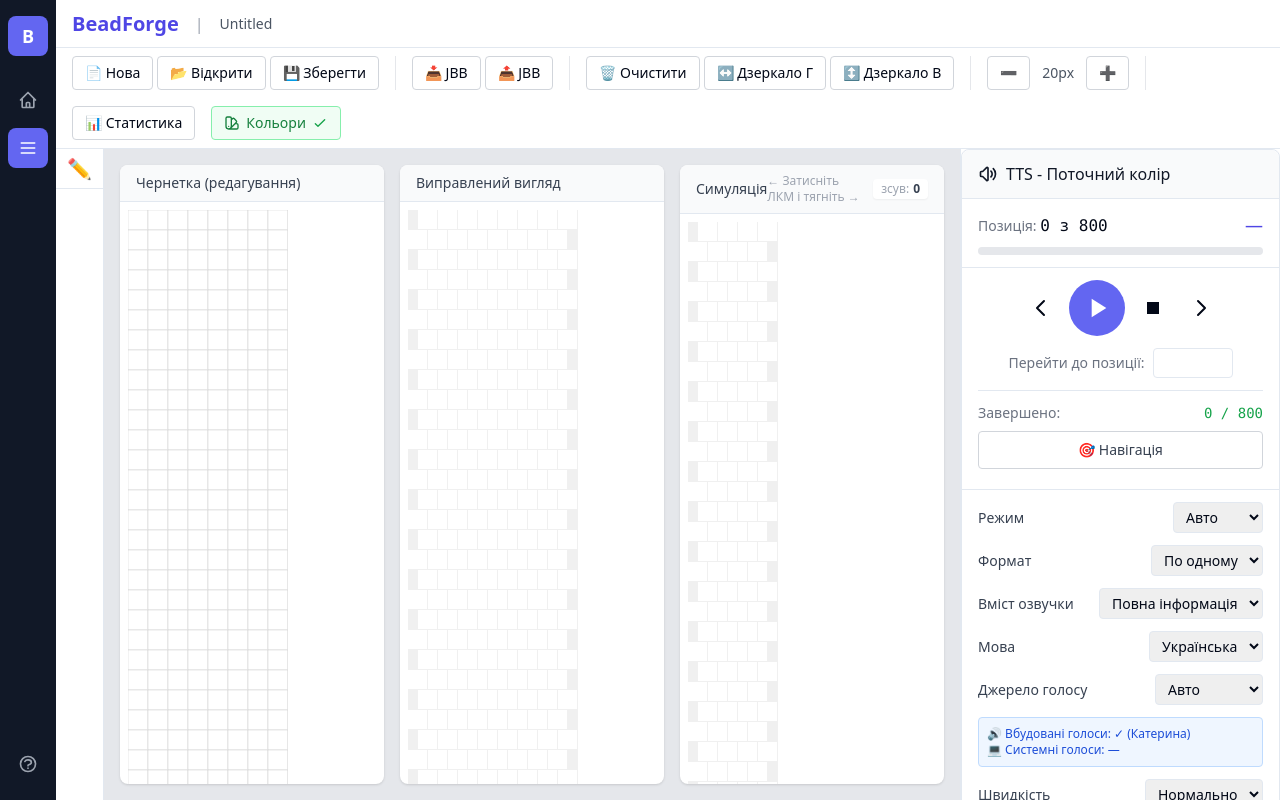
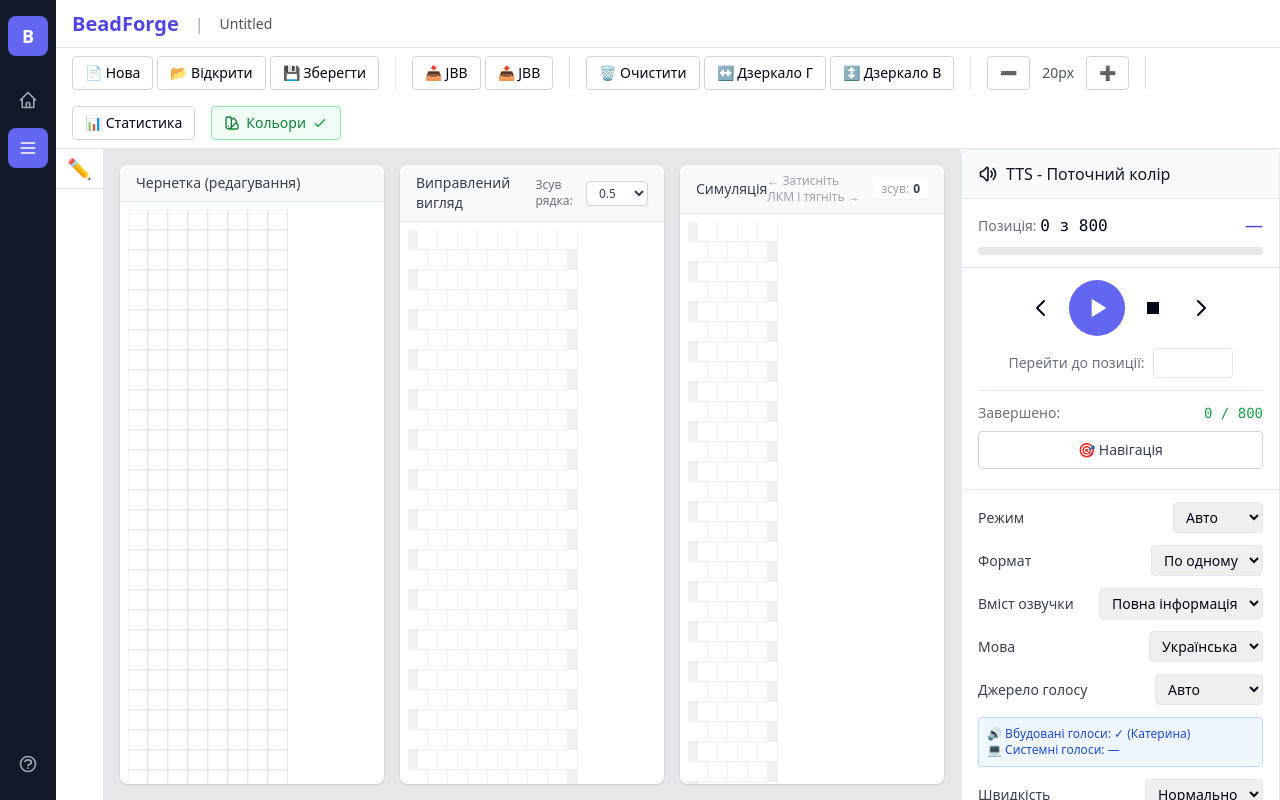
Before and after one commit to AqueGen/BeadForge, a Next.js app: page /rope in a window 1280 px wide. Built offline with nearby package versions, Linux system fonts and the light colour scheme.

Commit message:
Add brick offset functionality to Rope Editor with localStorage support, UI controls, and rendering updates.

```diff
--- a/src/app/rope/page.tsx
+++ b/src/app/rope/page.tsx
@@ -1,6 +1,6 @@
 'use client';
 
-import { useState, useCallback, useRef } from 'react';
+import { useState, useCallback, useRef, useEffect } from 'react';
 import Link from 'next/link';
 import { Navigation } from '@/components/layout/Navigation';
 import { coordinatesToPosition } from '@/lib/pattern';
@@ -102,6 +102,24 @@ export default function RopeEditorPage() {
   const [ttsNavigateTarget, setTtsNavigateTarget] = useState<number | null>(null);
   const [sidebarCollapsed, setSidebarCollapsed] = useState(true); // Default: collapsed
   const [showColorMappingPanel, setShowColorMappingPanel] = useState(false);
+  const [brickOffset, setBrickOffset] = useState(0.5); // Default: half bead shift
+
+  // Load brickOffset from localStorage on mount
+  useEffect(() => {
+    const saved = localStorage.getItem('beadforge_brick_offset');
+    if (saved !== null) {
+      const parsed = parseFloat(saved);
+      if (!isNaN(parsed)) {
+        setBrickOffset(parsed);
+      }
+    }
+  }, []);
+
+  // Save brickOffset to localStorage when it changes
+  const handleBrickOffsetChange = useCallback((offset: number) => {
+    setBrickOffset(offset);
+    localStorage.setItem('beadforge_brick_offset', String(offset));
+  }, []);
 
   // Color mapping hook
   const colorMapping = useColorMapping(pattern);
@@ -402,6 +420,8 @@ export default function RopeEditorPage() {
             pattern={pattern}
             zoom={zoom}
             viewType="corrected"
+            brickOffset={brickOffset}
+            onBrickOffsetChange={handleBrickOffsetChange}
             onBeadClick={handleBeadClick}
             onBeadDrag={handleBeadDrag}
             scrollContainerRef={correctedScrollRef}
@@ -415,6 +435,7 @@ export default function RopeEditorPage() {
             viewType="simulation"
             shift={shift}
             onShiftChange={setShift}
+            brickOffset={brickOffset}
             scrollContainerRef={simulationScrollRef}
             onScroll={(top, left) => handleSyncScroll(top, left, 'simulation')}
           />
@@ -455,6 +476,7 @@ export default function RopeEditorPage() {
         onSetTTSMode={colorMapping.setTTSMode}
         getColorCount={colorMapping.getColorCount}
         totalBeadCount={colorMapping.totalBeadCount}
+        duplicateIndices={colorMapping.duplicateMappingIndices}
       />
       </div>
     </div>
--- a/src/components/editor/CanvasPanel.tsx
+++ b/src/components/editor/CanvasPanel.tsx
@@ -6,6 +6,13 @@ import { SKIP_COLOR_INDEX } from '@/types';
 import { colorToRgba } from '@/lib/utils';
 import { positionToCoordinates, getUsedHeight } from '@/lib/pattern';
 
+// Available brick offset values (matching reference site)
+export const BRICK_OFFSET_VALUES = [
+  -0.5, -0.1, 0.1, 0.12, 0.15, 0.17, 0.2, 0.22, 0.25, 0.27,
+  0.3, 0.32, 0.35, 0.37, 0.4, 0.42, 0.45, 0.47, 0.5, 0.52,
+  0.55, 0.57, 0.6, 0.62, 0.65, 0.67, 0.7, 0.72, 0.75, 0.77, 0.8
+];
+
 interface CanvasPanelProps {
   title: string;
   pattern: BeadPattern;
@@ -13,6 +20,9 @@ interface CanvasPanelProps {
   viewType: ViewType;
   shift?: number;
   onShiftChange?: (shift: number) => void;
+  /** Brick offset for corrected/simulation views (0.5 = half bead shift) */
+  brickOffset?: number;
+  onBrickOffsetChange?: (offset: number) => void;
   onBeadClick?: (x: number, y: number) => void;
   onBeadDrag?: (x: number, y: number) => void;
   highlightedBeads?: HighlightedBeads | null;
@@ -29,6 +39,8 @@ export const CanvasPanel: FC<CanvasPanelProps> = ({
   viewType,
   shift = 0,
   onShiftChange,
+  brickOffset = 0.5,
+  onBrickOffsetChange,
   onBeadClick,
   onBeadDrag,
   highlightedBeads,
@@ -71,11 +83,12 @@ export const CanvasPanel: FC<CanvasPanelProps> = ({
       canvasWidth = pattern.width * zoom;
       canvasHeight = pattern.height * zoom;
     } else if (viewType === 'corrected') {
-      canvasWidth = (pattern.width + 0.5) * zoom;
+      // Canvas width depends on brick offset (need extra space for shifted rows)
+      canvasWidth = (pattern.width + Math.abs(brickOffset)) * zoom;
       canvasHeight = pattern.height * zoom;
     } else {
       // simulation
-      canvasWidth = (Math.ceil(pattern.width / 2) + 0.5) * zoom;
+      canvasWidth = (Math.ceil(pattern.width / 2) + Math.abs(brickOffset)) * zoom;
       canvasHeight = pattern.height * zoom;
     }
 
@@ -98,11 +111,11 @@ export const CanvasPanel: FC<CanvasPanelProps> = ({
         renderHighlights(ctx, highlightedBeads, pattern.height, zoom);
       }
     } else if (viewType === 'corrected') {
-      renderCorrected(ctx, pattern, zoom);
+      renderCorrected(ctx, pattern, zoom, brickOffset);
     } else {
-      renderSimulation(ctx, pattern, zoom, shift);
+      renderSimulation(ctx, pattern, zoom, shift, brickOffset);
     }
-  }, [pattern, zoom, viewType, shift, highlightedBeads, completedBeads]);
+  }, [pattern, zoom, viewType, shift, brickOffset, highlightedBeads, completedBeads]);
 
   const getGridPosition = useCallback(
     (e: React.MouseEvent<HTMLCanvasElement>) => {
@@ -122,8 +135,8 @@ export const CanvasPanel: FC<CanvasPanelProps> = ({
       // For corrected view, account for brick offset on odd rows
       let adjustedPixelX = pixelX;
       if (viewType === 'corrected' && y >= 0 && y < pattern.height) {
-        // Odd rows are shifted right by half a bead
-        const dx = y % 2 === 1 ? zoom / 2 : 0;
+        // Odd rows are shifted by brickOffset
+        const dx = y % 2 === 1 ? zoom * brickOffset : 0;
         adjustedPixelX = pixelX - dx;
       }
 
@@ -135,7 +148,7 @@ export const CanvasPanel: FC<CanvasPanelProps> = ({
 
       return { x, y };
     },
-    [zoom, pattern.width, pattern.height, viewType]
+    [zoom, pattern.width, pattern.height, viewType, brickOffset]
   );
 
   const handleMouseDown = useCallback(
@@ -193,6 +206,22 @@ export const CanvasPanel: FC<CanvasPanelProps> = ({
       <div className="border-b bg-gray-50 px-4 py-2">
         <div className="flex items-center justify-between">
           <h4 className="text-sm font-medium text-gray-700">{title}</h4>
+          {viewType === 'corrected' && onBrickOffsetChange && (
+            <div className="flex items-center gap-2">
+              <span className="text-xs text-gray-500">Зсув рядка:</span>
+              <select
+                value={brickOffset}
+                onChange={(e) => onBrickOffsetChange(parseFloat(e.target.value))}
+                className="rounded border border-gray-300 bg-white px-2 py-0.5 text-xs text-gray-700 shadow-sm focus:border-blue-500 focus:outline-none focus:ring-1 focus:ring-blue-500"
+              >
+                {BRICK_OFFSET_VALUES.map((val) => (
+                  <option key={val} value={val}>
+                    {val}
+                  </option>
+                ))}
+              </select>
+            </div>
+          )}
           {viewType === 'simulation' && onShiftChange && (
             <div className="flex items-center gap-3">
               <span className="text-xs text-gray-400">← Затисніть ЛКМ і тягніть →</span>
@@ -307,10 +336,11 @@ function renderDraft(
 function renderCorrected(
   ctx: CanvasRenderingContext2D,
   pattern: BeadPattern,
-  zoom: number
+  zoom: number,
+  brickOffset: number
 ) {
   for (let y = 0; y < pattern.height; y++) {
-    const dx = y % 2 === 1 ? zoom / 2 : 0;
+    const dx = y % 2 === 1 ? zoom * brickOffset : 0;
 
     for (let x = 0; x < pattern.width; x++) {
       const colorIndex = pattern.field[y * pattern.width + x];
@@ -333,13 +363,14 @@ function renderSimulation(
   ctx: CanvasRenderingContext2D,
   pattern: BeadPattern,
   zoom: number,
-  shift: number
+  shift: number,
+  brickOffset: number
 ) {
   const visibleWidth = Math.ceil(pattern.width / 2);
 
   for (let y = 0; y < pattern.height; y++) {
     // Brick offset based on row, same as corrected view
-    const dx = y % 2 === 1 ? zoom / 2 : 0;
+    const dx = y % 2 === 1 ? zoom * brickOffset : 0;
 
     for (let x = 0; x < pattern.width; x++) {
       // Apply shift as horizontal rotation (wrapping around the tube)
--- a/src/components/editor/ColorMappingPanel.tsx
+++ b/src/components/editor/ColorMappingPanel.tsx
@@ -35,15 +35,18 @@ interface ColorMappingPanelProps {
   getColorCount: (originalIndex: number) => number;
   /** Total bead count */
   totalBeadCount?: number;
+  /** Indices of colors that have duplicate TTS mappings */
+  duplicateIndices?: number[];
 }
 
 /** Single color mapping row */
 const ColorMappingRow: FC<{
   mapping: ColorMapping;
   beadCount: number;
+  isDuplicate: boolean;
   onUpdate: (mappedColorIndex: number, modifiers: ColorModifiers) => void;
   onReset: () => void;
-}> = ({ mapping, beadCount, onUpdate, onReset }) => {
+}> = ({ mapping, beadCount, isDuplicate, onUpdate, onReset }) => {
   const [expanded, setExpanded] = useState(false);
   const voicedColor = getVoicedColor(mapping.mappedColorIndex);
 
@@ -75,15 +78,25 @@ const ColorMappingRow: FC<{
   const originalColorStyle = `rgb(${r}, ${g}, ${b})`;
 
   return (
-    <div className="border rounded-lg p-3 bg-white">
+    <div className={`border rounded-lg p-3 bg-white ${isDuplicate ? 'border-orange-400 border-2' : ''}`}>
       {/* Main row */}
       <div className="flex items-center gap-3">
-        {/* Original color swatch */}
-        <div
-          className="w-8 h-8 rounded border border-gray-300 shrink-0"
-          style={{ backgroundColor: originalColorStyle }}
-          title={`RGB(${r}, ${g}, ${b})`}
-        />
+        {/* Original color swatch with duplicate warning */}
+        <div className="relative shrink-0">
+          <div
+            className="w-8 h-8 rounded border border-gray-300"
+            style={{ backgroundColor: originalColorStyle }}
+            title={`RGB(${r}, ${g}, ${b})`}
+          />
+          {isDuplicate && (
+            <div
+              className="absolute -top-1 -right-1 w-4 h-4 bg-orange-500 rounded-full flex items-center justify-center"
+              title="Дублікат: інший колір має таку ж озвучку"
+            >
+              <span className="text-white text-[10px] font-bold">!</span>
+            </div>
+          )}
+        </div>
 
         {/* Bead count */}
         <span className="text-xs text-gray-500 w-16 shrink-0">
@@ -297,6 +310,7 @@ export const ColorMappingPanel: FC<ColorMappingPanelProps> = ({
   onSetTTSMode,
   getColorCount,
   totalBeadCount,
+  duplicateIndices = [],
 }) => {
   if (!isOpen) return null;
 
@@ -355,6 +369,7 @@ export const ColorMappingPanel: FC<ColorMappingPanelProps> = ({
               key={mapping.originalIndex}
               mapping={mapping}
               beadCount={getColorCount(mapping.originalIndex)}
+              isDuplicate={duplicateIndices.includes(mapping.originalIndex)}
               onUpdate={(mappedColorIndex, modifiers) =>
                 onUpdateMapping(mapping.originalIndex, mappedColorIndex, modifiers)
               }
--- a/src/hooks/useColorMapping.ts
+++ b/src/hooks/useColorMapping.ts
@@ -127,6 +127,8 @@ export interface UseColorMappingResult {
   hasDuplicateMappings: boolean;
   /** Number of colors involved in duplicate mappings */
   duplicateMappingCount: number;
+  /** Indices of colors that have duplicate TTS mappings */
+  duplicateMappingIndices: number[];
   /** Update mapping for a specific color */
   updateMapping: (
     originalIndex: number,
@@ -337,6 +339,7 @@ export function useColorMapping(pattern: BeadPattern | null): UseColorMappingRes
     totalBeadCount,
     hasDuplicateMappings,
     duplicateMappingCount,
+    duplicateMappingIndices,
     updateMapping,
     resetToAuto,
     resetAllToAuto,
```
